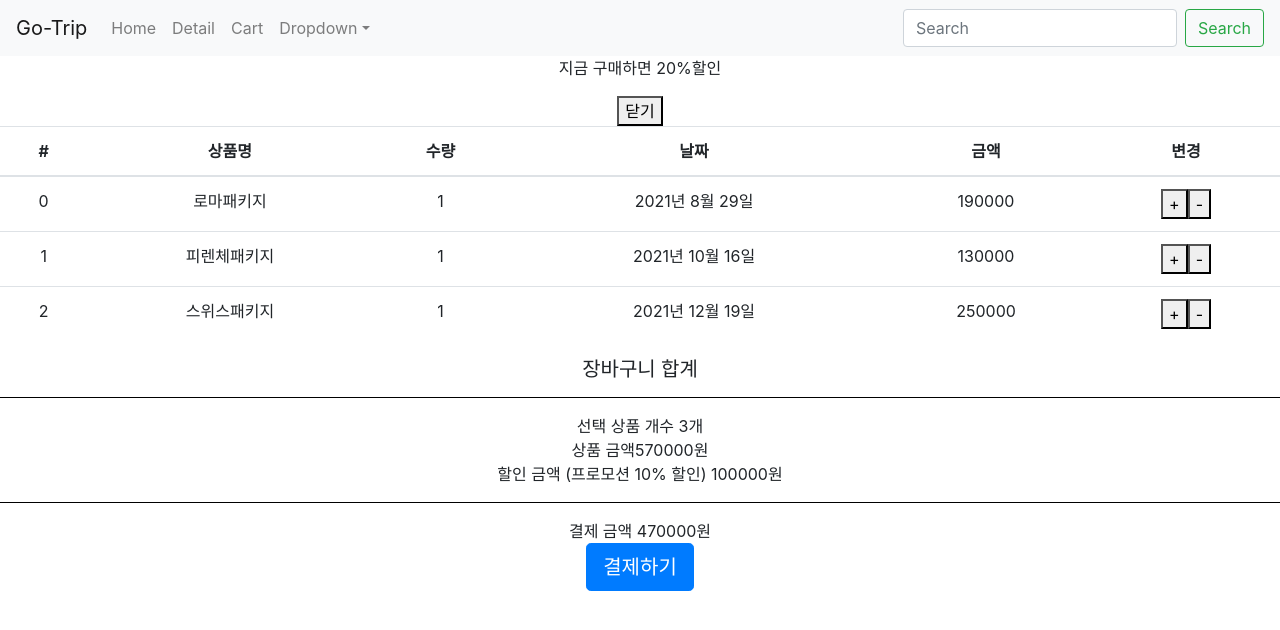
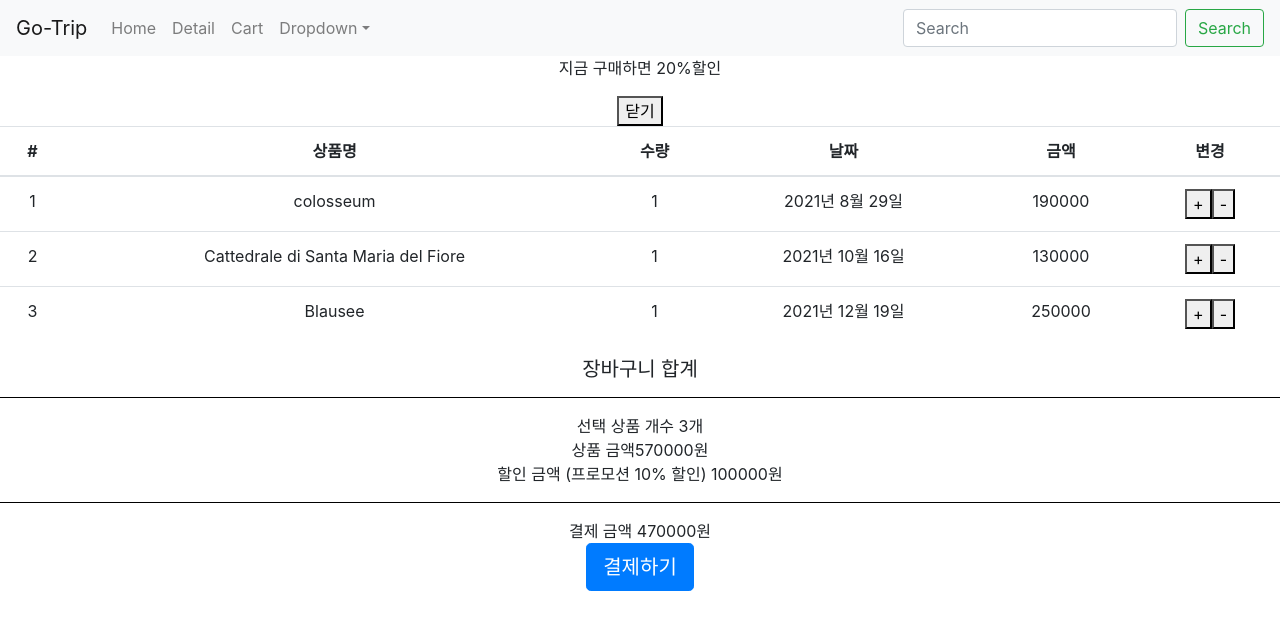
Before and after one commit to seunghw/Shop, a React (Create React App) app in the folder shopping/: page /cart in a window 1280 px wide. Shown: the top 630 px of the page. Built offline with nearby package versions, Linux system fonts and the light colour scheme.

Commit message:
localStorage

```diff
--- a/shopping/src/Cart.js
+++ b/shopping/src/Cart.js
@@ -34,9 +34,9 @@ function Cart(props) {
             {props.state.map((a, i) => {
               return (
                 <tr key={i}>
-                  <td>{a.id}</td>
-                  <td>{a.name} </td>
-                  <td>{a.num}</td>
+                  <td>{i+1}</td>
+                  <td>{a.content} </td>
+                  <td>{a.num+1}</td>
                   <td>{a.date}</td>
                   <td>{a.price}</td>
                   <td>
--- a/shopping/src/Detail.js
+++ b/shopping/src/Detail.js
@@ -24,6 +24,17 @@ function Detail(props) {
   let [현재상태, 현재상태변경] = useState("info");
 
   useEffect(() => {
+
+    let arr = localStorage.getItem('watched');
+    if( arr == null ) { arr = [] } else { arr = JSON.parse(arr); }
+
+    arr.push(id);
+    arr = new Set(arr);
+    arr = [...arr];
+
+    localStorage.setItem('watched', JSON.stringify(arr));
+
+
     let timer = setTimeout(() => {
       setonoff(false);
     }, 2000);
@@ -37,7 +48,7 @@ function Detail(props) {
       {onoff === true ? <Noti /> : null}
       <div className="row">
         <div className="col-md-6">
-          <img src={"/" + 찾은상품.img} width="100%" />
+          <img src={찾은상품.img} width="100%" />
         </div>
         <div className="col-md-6 mt-4">
           <h4 className="pt-5">{찾은상품.title}</h4>
@@ -62,9 +73,11 @@ function Detail(props) {
                   type: "항목추가",
                   payload: {
                     id: 찾은상품.id,
+                    content: 찾은상품.content,
                     name: 찾은상품.title,
-                    num: 1,
+                    num: 찾은상품.num,
                     price: 찾은상품.price,
+                    date: 찾은상품.date,
                   },
                 });
                 history.push("/cart");
--- a/shopping/src/data.js
+++ b/shopping/src/data.js
@@ -4,7 +4,7 @@ export default [
     title: "Rome",
     content: "colosseum",
     price: 120000,
-    img: "img/Rome.jpg",
+    img: "/img/Rome.jpg",
     num: 0,
     date: "2021년 8월 29일",
   },
@@ -14,7 +14,7 @@ export default [
     title: "Florence",
     content: "Cattedrale di Santa Maria del Fiore",
     price: 170000,
-    img: "img/Florence.jpg",
+    img: "/img/Florence.jpg",
     num: 0,
     date: "2021년 10월 16일",
   },
@@ -24,7 +24,7 @@ export default [
     title: "Switzerland",
     content: "Blausee",
     price: 230000,
-    img: "img/Switzerland2.jpg",
+    img: "/img/Switzerland2.jpg",
     num: 0,
     date: "2021년 12월 19일",
   },
@@ -34,7 +34,7 @@ export default [
     title: "Lyon",
     content: "Place Bellcour",
     price: 110000,
-    img: "img/Lyon.jpg",
+    img: "/img/Lyon.jpg",
     num: 0,
     date: "2022년 2월 2일",
   },
@@ -44,7 +44,7 @@ export default [
     title: "Nice",
     content: "Cours Jacques Chirac",
     price: 120000,
-    img: "img/Nice.jpg",
+    img: "/img/Nice.jpg",
     num: 0,
     date: "2022년 3월 20일",
   },
@@ -54,7 +54,7 @@ export default [
     title: "France",
     content: "Louvre Museum",
     price: 190000,
-    img: "img/France.jpg",
+    img: "/img/France.jpg",
     num: 0,
     date: "2022년 4월 18일",
   },
--- a/shopping/src/index.js
+++ b/shopping/src/index.js
@@ -33,7 +33,8 @@ let basestore = [
   {
     id: 0,
     name: "로마패키지",
-    num: 1,
+    num: 0,
+    content: "colosseum",
     date: "2021년 8월 29일",
     price: 190000,
   },
@@ -41,7 +42,8 @@ let basestore = [
   {
     id: 1,
     name: "피렌체패키지",
-    num: 1,
+    content: "Cattedrale di Santa Maria del Fiore",
+    num: 0,
     date: "2021년 10월 16일",
     price: 130000,
   },
@@ -49,7 +51,8 @@ let basestore = [
   {
     id: 2,
     name: "스위스패키지",
-    num: 1,
+    num: 0,
+    content: "Blausee",
     date: "2021년 12월 19일",
     price: 250000,
   },
```
